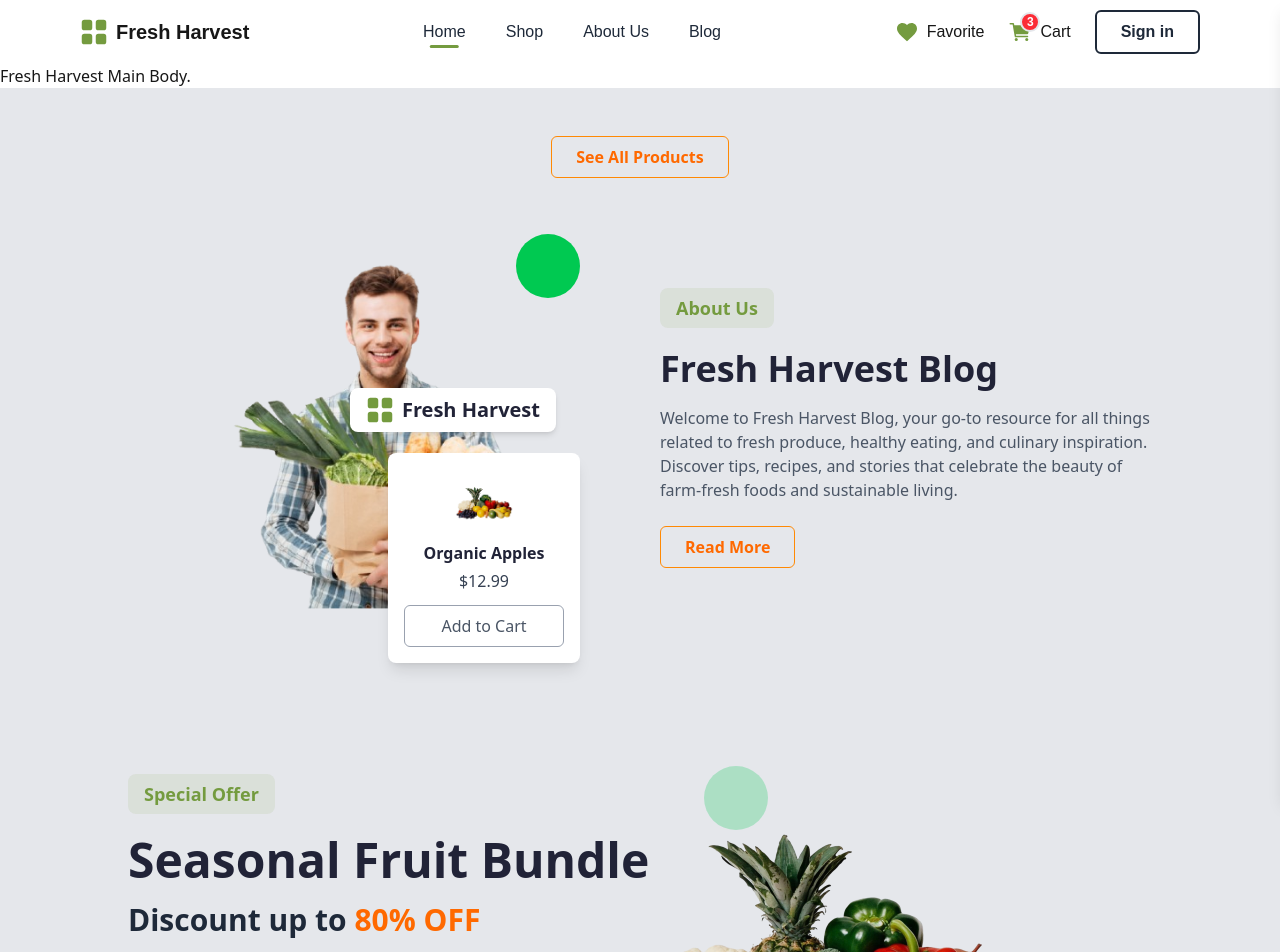
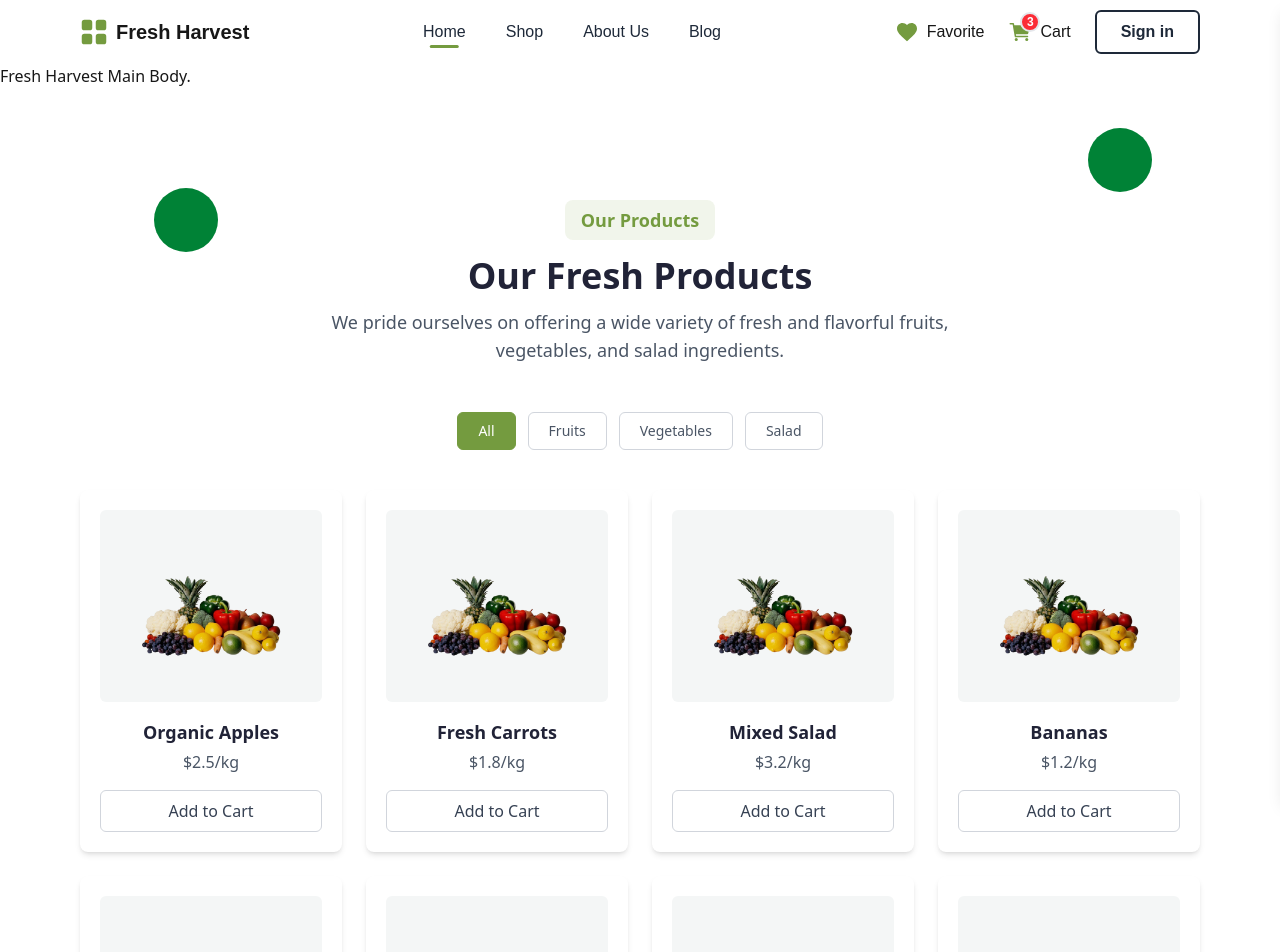
Before and after one commit to jobairalsarkar1/food-ecommerce, a Next.js app: page / in a window 1280 px wide. Shown: the top 952 px of the page. Built offline with nearby package versions, Linux system fonts and the light colour scheme.

Commit message:
Products

```diff
--- a/app/(root)/page.tsx
+++ b/app/(root)/page.tsx
@@ -2,6 +2,7 @@ import AboutUs from "@/components/AboutUs";
 import SpecialOffer from "@/components/SpecialOffer";
 import Reviews from "@/components/Reviews";
 import Blog from "@/components/Blog";
+import Products from "@/components/Products";
 
 export default function Home() {
   return (
@@ -9,6 +10,9 @@ export default function Home() {
       <main className="flex flex-col gap-[32px] row-start-2 items-center sm:items-start">
         Fresh Harvest Main Body.
       </main>
+      <section>
+        <Products />
+      </section>
       <section>
         <AboutUs />
       </section>
--- a/components/AboutUs.tsx
+++ b/components/AboutUs.tsx
@@ -6,7 +6,7 @@ import { BsGridFill } from "react-icons/bs";
 
 const AboutUs = () => {
   return (
-    <div className="w-full py-12 px-6 md:px-8 lg:px-20 xl:px-32 2xl:px-40 bg-gray-200 overflow-hidden">
+    <div className="w-full py-12 px-6 md:px-8 lg:px-20 xl:px-32 2xl:px-40 overflow-hidden">
       <div className="w-full flex items-center justify-center">
         <Link
           href="#"
@@ -54,11 +54,11 @@ const AboutUs = () => {
               className="mx-auto mb-1 sm:mb-2 md:mb-3"
             />
 
-            <h3 className="text-[10px] sm:text-xs md:text-sm lg:text-base font-semibold text-[#212337]">
+            <h3 className="text-[10px] sm:text-xs md:text-sm font-semibold text-[#212337]">
               Organic Apples
             </h3>
 
-            <p className="text-gray-700 text-[10px] sm:text-xs md:text-sm lg:text-base mt-0.5 sm:mt-1">
+            <p className="text-gray-700 text-[10px] sm:text-xs mt-0.5 sm:mt-1">
               $12.99
             </p>
 
@@ -69,7 +69,7 @@ const AboutUs = () => {
                      w-full rounded-md
                      text-[10px] sm:text-xs md:text-sm lg:text-base
                      text-gray-600 font-medium
-                     border border-gray-400
+                     border border-gray-300
                      transition cursor-pointer hover:bg-gray-100"
             >
               Add to Cart
--- a/components/Blog.tsx
+++ b/components/Blog.tsx
@@ -30,7 +30,7 @@ const Blog = () => {
   ];
 
   return (
-    <section className="w-full py-12 px-6 sm:px-12 lg:px-20">
+    <div className="w-full py-12 px-6 sm:px-12 lg:px-20">
       <div className="w-full flex flex-col items-center text-center max-w-2xl mx-auto mb-12">
         <Badge text="Our Blog" />
         <h1 className="mt-4 text-3xl md:text-4xl font-bold text-[#212337]">
@@ -68,7 +68,7 @@ const Blog = () => {
           </div>
         ))}
       </div>
-    </section>
+    </div>
   );
 };
 
--- /dev/null
+++ b/components/Products.tsx
@@ -0,0 +1,94 @@
+"use client";
+
+import React, { useState } from "react";
+import Image from "next/image";
+import Badge from "./Badge";
+
+const dummyProducts = [
+  { id: 1, name: "Organic Apples", price: "$2.5/kg", category: "Fruits" },
+  { id: 2, name: "Fresh Carrots", price: "$1.8/kg", category: "Vegetables" },
+  { id: 3, name: "Mixed Salad", price: "$3.2/kg", category: "Salad" },
+  { id: 4, name: "Bananas", price: "$1.2/kg", category: "Fruits" },
+  { id: 5, name: "Tomatoes", price: "$2.0/kg", category: "Vegetables" },
+  { id: 6, name: "Green Salad Bowl", price: "$4.0/kg", category: "Salad" },
+  { id: 7, name: "Strawberries", price: "$5.0/kg", category: "Fruits" },
+  { id: 8, name: "Broccoli", price: "$2.8/kg", category: "Vegetables" },
+];
+
+const categories = ["All", "Fruits", "Vegetables", "Salad"];
+
+const Products = () => {
+  const [activeCategory, setActiveCategory] = useState("All");
+
+  const filteredProducts =
+    activeCategory === "All"
+      ? dummyProducts
+      : dummyProducts.filter((p) => p.category === activeCategory);
+
+  return (
+    <div className="relative w-full py-12 px-6 sm:px-12 lg:px-20">
+      <div className="absolute top-10 right-[10%] w-16 h-16 rounded-full bg-green-700" />
+      <div className="absolute top-25 left-[12%] w-16 h-16 rounded-full bg-green-700" />
+      <div className="mt-16 w-full flex flex-col items-center text-center max-w-2xl mx-auto mb-12">
+        <Badge text="Our Products" />
+        <h1 className="mt-4 text-3xl md:text-4xl font-bold text-[#212337]">
+          Our Fresh Products
+        </h1>
+        <p className="mt-3 text-base sm:text-lg text-gray-600">
+          We pride ourselves on offering a wide variety of fresh and flavorful
+          fruits, vegetables, and salad ingredients.
+        </p>
+      </div>
+
+      {/* Filter tabs */}
+      <div className="flex flex-wrap justify-center gap-3 mb-10">
+        {categories.map((cat) => (
+          <button
+            key={cat}
+            onClick={() => setActiveCategory(cat)}
+            className={`px-5 py-2 rounded-md border text-sm font-medium transition cursor-pointer
+              ${
+                activeCategory === cat
+                  ? "bg-[#749B3F] text-white border-[#749B3F]"
+                  : "border-gray-300 text-gray-600 hover:bg-orange-50 hover:border-[#749B3F] hover:text-[#749B3F]"
+              }`}
+          >
+            {cat}
+          </button>
+        ))}
+      </div>
+
+      {/* Products grid */}
+      <div className="grid gap-6 grid-cols-1 sm:grid-cols-2 md:grid-cols-3 lg:grid-cols-4">
+        {filteredProducts.map((product) => (
+          <div
+            key={product.id}
+            className="flex flex-col items-center rounded-lg p-5 bg-white shadow-md hover:shadow-[0_4px_12px_rgba(0,0,0,0.15)] transition"
+          >
+            <div className="bg-[#F4F6F6] w-full h-48 flex items-center justify-center rounded-md">
+              <Image
+                src="/featuring_01.png"
+                alt={product.name}
+                width={150}
+                height={150}
+                className="object-contain"
+              />
+            </div>
+
+            <div className="flex flex-col items-center text-center mt-4 w-full">
+              <h3 className="text-lg font-semibold text-[#212337]">
+                {product.name}
+              </h3>
+              <p className="text-gray-600 mt-1">{product.price}</p>
+              <button className="mt-4 w-full px-5 py-2 rounded-md border border-gray-300 text-gray-700 font-medium transition hover:bg-orange-500 hover:text-white hover:border-orange-500 cursor-pointer">
+                Add to Cart
+              </button>
+            </div>
+          </div>
+        ))}
+      </div>
+    </div>
+  );
+};
+
+export default Products;
```
